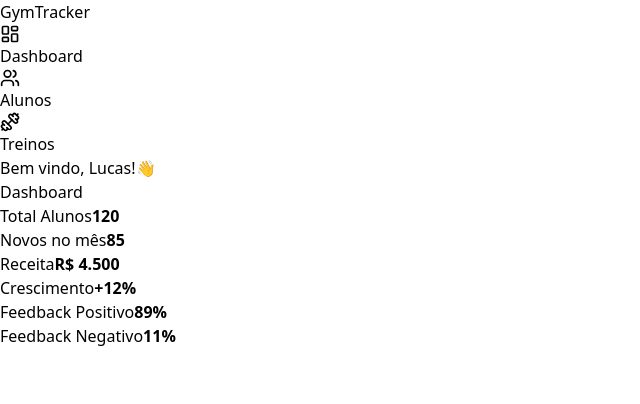
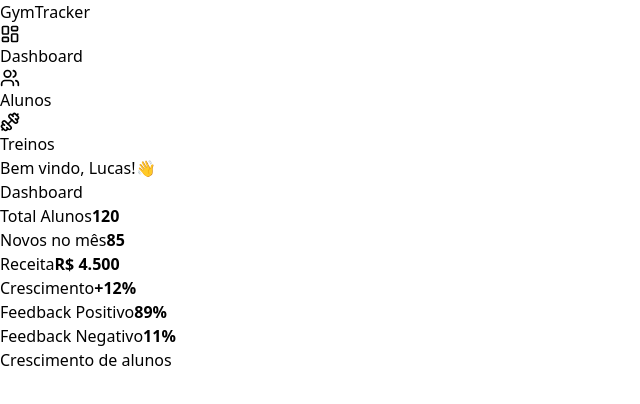
Before and after one commit to lucasvass1/Workout-Flow, a React (Vite) app in the folder Frontend/: page / in a window 1280 px wide. Shown: the top 404 px of the page, without its empty margins (0-640 px from the left). Built offline with nearby package versions, Linux system fonts and the light colour scheme.

Commit message:
git commit -m "feat: add chart dashboard"

```diff
--- a/Frontend/src/pages/Dashboard.tsx
+++ b/Frontend/src/pages/Dashboard.tsx
@@ -1,4 +1,5 @@
 import { Card } from "../components/Card";
+import { StudentsChart } from "../components/Students";
 
 export function Dashboard() {
     return (
@@ -12,6 +13,9 @@ export function Dashboard() {
                 <Card title="Feedback Positivo" value="89%" />
                 <Card title="Feedback Negativo" value="11%" />
             </div>
+            <div className="mt-6">
+                <StudentsChart />
+            </div>
         </div>
     );
 }
```
